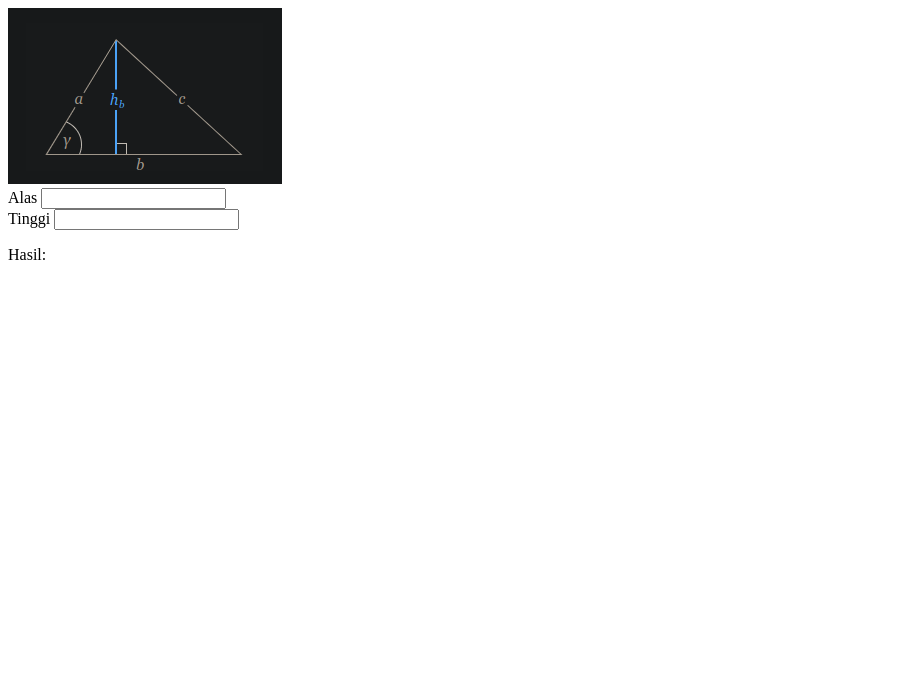
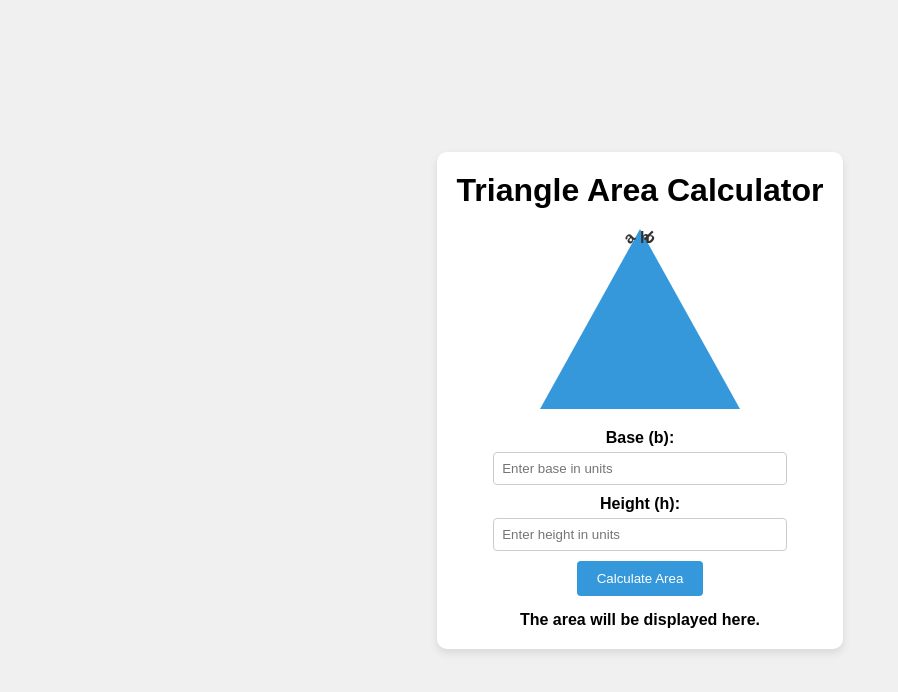
Before and after one commit to revou-fundamental-course/02-sept-24-InvictusNavarchus, a plain HTML site: page index.html in a window 1280 px wide. Shown: the whole page, without its empty margins (0-898 px from the left). Drawn offline with Linux system fonts and the light colour scheme.

Commit message:
initial design mockup by ChatGPT

```diff
--- a/index.html
+++ b/index.html
@@ -1,29 +1,38 @@
 <!DOCTYPE html>
 <html lang="en">
 <head>
-    <meta charset="UTF-8">
-    <meta name="viewport" content="width=device-width, initial-scale=1.0">
-    <title>Document</title>
+  <meta charset="UTF-8">
+  <meta name="viewport" content="width=device-width, initial-scale=1.0">
+  <title>Triangle Area Calculator</title>
+  <link rel="stylesheet" href="style.css">
 </head>
 <body>
-    <!-- Triangle Illustration -->
-     <section>
-        <img src="triangle.png" alt="">
-     </section>
-     <!-- Calculation -->
-     <section>
-        <div>
-            <label for="alas">Alas</label>
-            <input type="number" name="alas" id="alas">
-        </div>
-        <div>
-            <label for="tinggi">Tinggi</label>
-            <input type="number" name="tinggi" id="tinggi">
-        </div>
-        <div>
-            <p>Hasil:</p>
-            <p id="hasil"></p>
-        </div>
-     </section>
+  <div class="container">
+    <h1>Triangle Area Calculator</h1>
+
+    <!-- Triangle Drawing -->
+    <div class="triangle-container">
+      <div class="triangle">
+        <span class="label a">a</span>
+        <span class="label b">b</span>
+        <span class="label h">h</span>
+      </div>
+    </div>
+
+    <!-- Area Calculation Form -->
+    <form id="triangleForm">
+      <label for="base">Base (b):</label>
+      <input type="number" id="base" placeholder="Enter base in units" required>
+
+      <label for="height">Height (h):</label>
+      <input type="number" id="height" placeholder="Enter height in units" required>
+
+      <button type="submit">Calculate Area</button>
+    </form>
+
+    <p id="result">The area will be displayed here.</p>
+  </div>
+
+  <script src="script.js"></script>
 </body>
 </html>
--- a/script.js
+++ b/script.js
@@ -0,0 +1,14 @@
+document.getElementById('triangleForm').addEventListener('submit', function (event) {
+    event.preventDefault();
+
+    const base = parseFloat(document.getElementById('base').value);
+    const height = parseFloat(document.getElementById('height').value);
+
+    if (isNaN(base) || isNaN(height) || base <= 0 || height <= 0) {
+      document.getElementById('result').textContent = "Please enter valid positive numbers for base and height.";
+      return;
+    }
+
+    const area = (base * height) / 2;
+    document.getElementById('result').textContent = `The area of the triangle is: ${area.toFixed(2)} square units.`;
+  });
--- a/style.css
+++ b/style.css
@@ -0,0 +1,101 @@
+* {
+    box-sizing: border-box;
+    margin: 0;
+    padding: 0;
+    font-family: Arial, sans-serif;
+  }
+
+  body {
+    display: flex;
+    justify-content: center;
+    align-items: center;
+    height: 100vh;
+    background-color: #f0f0f0;
+  }
+
+  .container {
+    background-color: #fff;
+    padding: 20px;
+    border-radius: 10px;
+    box-shadow: 0 4px 8px rgba(0, 0, 0, 0.1);
+    text-align: center;
+  }
+
+  h1 {
+    margin-bottom: 20px;
+  }
+
+  .triangle-container {
+    position: relative;
+    width: 200px;
+    height: 180px;
+    margin: 0 auto 20px;
+  }
+
+  .triangle {
+    width: 0;
+    height: 0;
+    border-left: 100px solid transparent;
+    border-right: 100px solid transparent;
+    border-bottom: 180px solid #3498db;
+    position: relative;
+  }
+
+  .label {
+    position: absolute;
+    font-weight: bold;
+    color: #333;
+  }
+
+  .a {
+    top: 60%;
+    left: -15px;
+    transform: rotate(-45deg);
+  }
+
+  .b {
+    top: 60%;
+    right: -15px;
+    transform: rotate(45deg);
+  }
+
+  .h {
+    top: 20%;
+    left: 48%;
+  }
+
+  form {
+    margin-top: 20px;
+  }
+
+  label {
+    display: block;
+    margin-bottom: 5px;
+    font-weight: bold;
+  }
+
+  input {
+    width: 80%;
+    padding: 8px;
+    margin-bottom: 10px;
+    border-radius: 4px;
+    border: 1px solid #ccc;
+  }
+
+  button {
+    padding: 10px 20px;
+    background-color: #3498db;
+    color: #fff;
+    border: none;
+    border-radius: 4px;
+    cursor: pointer;
+  }
+
+  button:hover {
+    background-color: #2980b9;
+  }
+
+  #result {
+    margin-top: 15px;
+    font-weight: bold;
+  }
```
